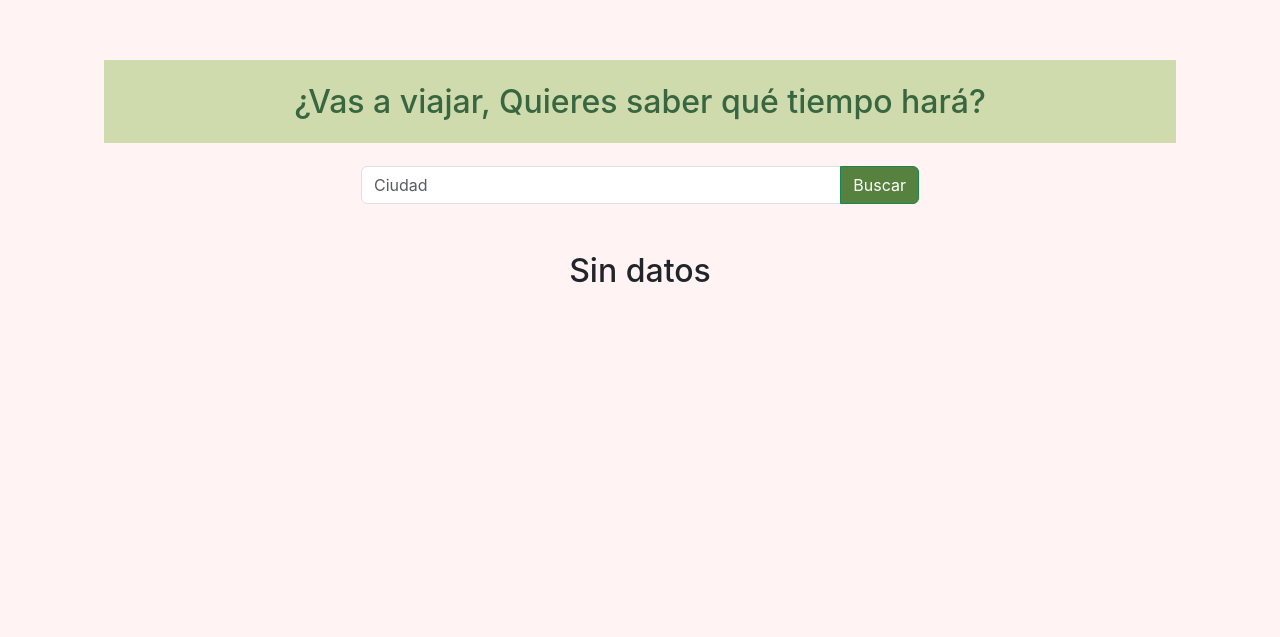
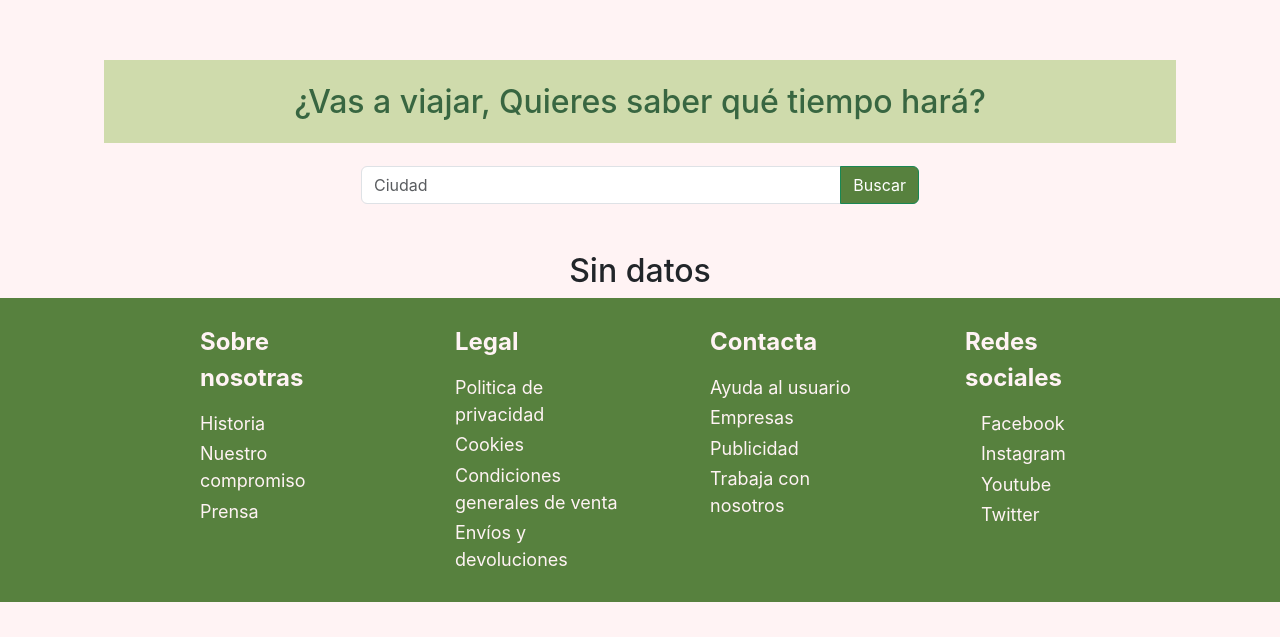
Before and after one commit to CarmenGP/tribe-fly, a React (Create React App) app: page / in a window 1280 px wide. Shown: the part 163-800 px from the top of the page. Built offline with nearby package versions, Linux system fonts and the light colour scheme.

Commit message:
Footer added

```diff
--- a/package.json
+++ b/package.json
@@ -9,6 +9,7 @@
     "react": "^18.2.0",
     "react-dom": "^18.2.0",
     "react-scripts": "5.0.1",
+    "styled-components": "^5.3.6",
     "web-vitals": "^2.1.4"
   },
   "scripts": {
--- a/src/App.js
+++ b/src/App.js
@@ -1,4 +1,5 @@
 import './App.css';
+import { FooterContainer } from './Components/Footer/Footer';
 import WeatherPanel from './Components/Tiempo/WeatherPanel';
 
 function App() {
@@ -6,6 +7,7 @@ function App() {
     <div className="App">
 
       <WeatherPanel />
+      <FooterContainer />
     </div>
   );
 }
--- /dev/null
+++ b/src/Components/Footer/Footer.jsx
@@ -0,0 +1,42 @@
+import React from 'react'
+import Footer from './indexfooter'
+import { Icon } from './iconos/styles/icons'
+
+
+export function FooterContainer() {
+    return (
+        <Footer>
+            <Footer.Wrapper>
+            <Footer.Row>
+                <Footer.Column>
+                <Footer.Title>Sobre nosotras</Footer.Title>
+                    <Footer.Link href="#">Historia</Footer.Link>
+                    <Footer.Link href="#">Nuestro compromiso</Footer.Link>
+                    <Footer.Link href="#">Prensa</Footer.Link>
+                </Footer.Column>
+                <Footer.Column>
+                <Footer.Title>Legal</Footer.Title>
+                    <Footer.Link href="#">Politica de privacidad</Footer.Link>
+                    <Footer.Link href="#">Cookies</Footer.Link>
+                    <Footer.Link href="#">Condiciones generales de venta</Footer.Link>
+                    <Footer.Link href="#">Envíos y devoluciones</Footer.Link>
+                </Footer.Column>
+                <Footer.Column>
+                <Footer.Title>Contacta</Footer.Title>
+                    <Footer.Link href="#">Ayuda al usuario</Footer.Link>
+                    <Footer.Link href="#">Empresas</Footer.Link>
+                    <Footer.Link href="#">Publicidad</Footer.Link>
+                    <Footer.Link href="#">Trabaja con nosotros</Footer.Link>
+                </Footer.Column>
+                <Footer.Column>
+                <Footer.Title>Redes sociales</Footer.Title>
+                    <Footer.Link href="#"><Icon className="fab fa-facebook-f" />Facebook</Footer.Link>
+                    <Footer.Link href="#"><Icon className="fab fa-instagram" />Instagram</Footer.Link>
+                    <Footer.Link href="#"><Icon className="fab fa-youtube" />Youtube</Footer.Link>
+                    <Footer.Link href="#"><Icon className="fab fa-twitter" />Twitter</Footer.Link>
+                </Footer.Column>
+            </Footer.Row>
+            </Footer.Wrapper>
+        </Footer>
+    )
+}
--- /dev/null
+++ b/src/Components/Footer/iconos/indexfooter.jsx
@@ -0,0 +1,6 @@
+import React from "react";
+import { Icon } from './styles/icons'
+
+export default function Icon({className}) {
+    return <Icon className={className} />
+}
--- /dev/null
+++ b/src/Components/Footer/iconos/styles/icons.jsx
@@ -0,0 +1,6 @@
+import styled from 'styled-components';
+
+export const Icon = styled.i`
+    font-size: 18px;
+    margin-right: 16px;
+`
--- /dev/null
+++ b/src/Components/Footer/indexfooter.jsx
@@ -0,0 +1,26 @@
+import React from "react";
+import { Container, Wrapper, Row, Column, Link, Title } from './styles/footer';
+
+export default function Footer({ children, ...restProps}) {
+    return <Container {...restProps}>{children}</Container>;
+}
+
+Footer.Wrapper = function FooterWrapper({children, ...restProps}) {
+    return <Wrapper {...restProps}>{children}</Wrapper>
+}
+
+Footer.Row = function FooterRow({children, ...restProps}) {
+    return <Row {...restProps}>{children}</Row>
+}
+
+Footer.Column = function FooterColumn({children, ...restProps}) {
+    return <Column {...restProps}>{children}</Column>
+}
+
+Footer.Link = function FooterLink({children, ...restProps}) {
+    return <Link {...restProps}>{children}</Link>
+}
+
+Footer.Title = function FooterTitle({children, ...restProps}) {
+    return <Title {...restProps}>{children}</Title>
+}
--- /dev/null
+++ b/src/Components/Footer/styles/footer.jsx
@@ -0,0 +1,51 @@
+import styled from 'styled-components';
+
+export const Container = styled.div`
+    padding: 2%;
+    background: #57813E;
+`;
+
+export const Wrapper = styled.div`
+    display: flex;
+    flex-direction: column;
+    justify-content: center;
+    max-width: 1000px;
+    margin: 0 auto;
+`
+
+export const Column = styled.div`
+    display: flex;
+    flex-direction: column;
+    text-align: left;
+    margin-left: 60px;
+`
+
+export const Row = styled.div`
+    display: grid;
+    grid-template-columns: repeat(auto-fill, minmax(230px, 1fr));
+    grid-gap: 20px;
+
+    @media (max-width: 1000px) {
+        grid-template-columns: repeat(auto-fill, minmax(200px, 1fr));
+    }
+`
+
+export const Link = styled.a`
+    color: #FFF3F4;
+    ;
+    margin-bottom: 2%;
+    font-size: 18px;
+    text-decoration: none;
+
+    &:hover {
+        color: #ff9c00;
+        transition: 200ms ease-in;
+    }
+`
+
+export const Title = styled.p`
+    font-size: 24px;
+    color: #FFF3F4;
+    margin-bottom: 8%;
+    font-weight: bold;
+`
```
Also changed, not shown: 1 other file (tests, documents, lock files or other folders).
